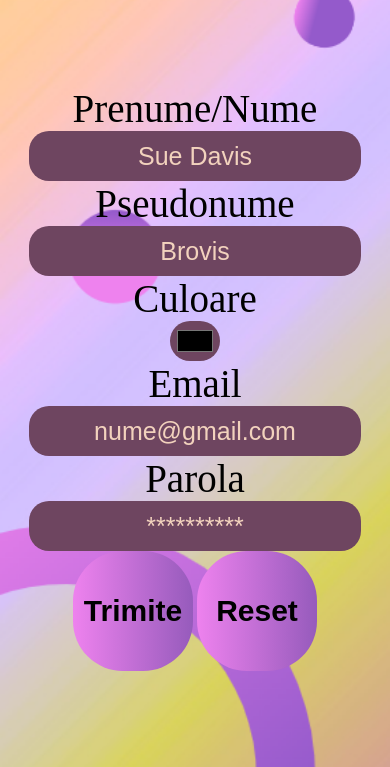
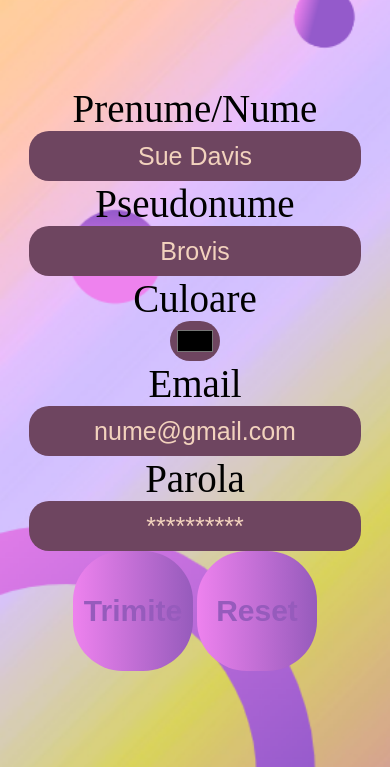
Before and after one commit to RaresMarin/Calculator, a PHP site: page /contact.html in a window 390 px wide. Shown: the part 89-856 px from the top of the page. Run offline with PHP 8.4, Linux system fonts and the light colour scheme.

Commit message:
Culoare Buton

```diff
--- a/stil.css
+++ b/stil.css
@@ -404,6 +404,7 @@ p{
     height: auto;
     aspect-ratio: 1 / 1;
     font-size: 2rem;
+    color:#965bbc;
   }
 
   nav {
```
